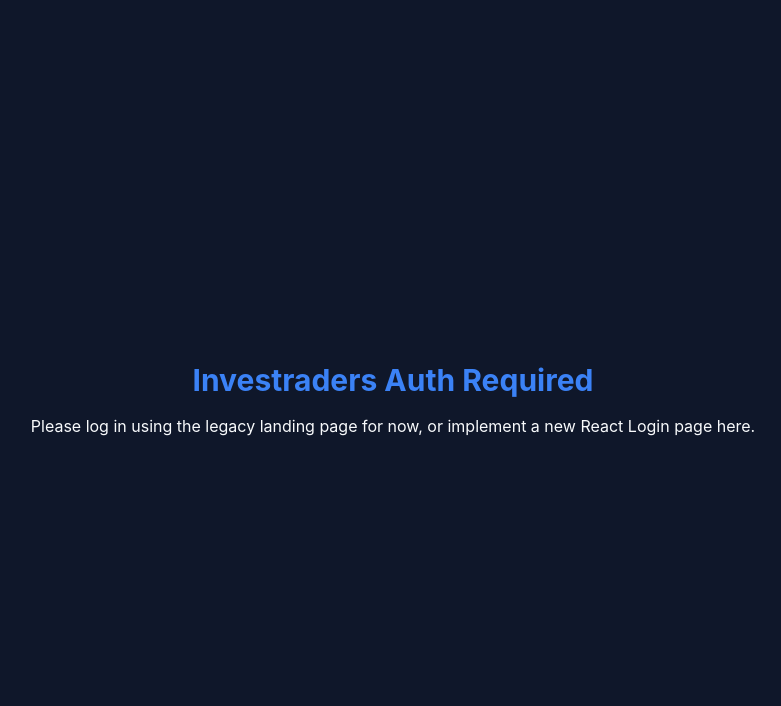
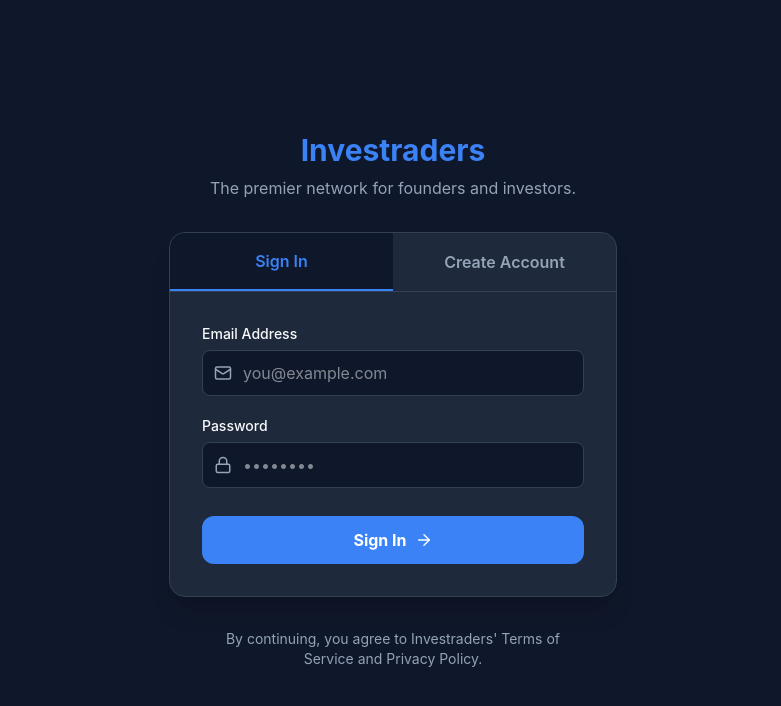
Before and after one commit to omarboudaya-max/investraders2.0, a React (Vite) app: page / in a window 1280 px wide. Shown: the top 706 px of the page, without its empty margins (247-1028 px from the left). Built offline with nearby package versions, Linux system fonts and the light colour scheme; no server answers.

Commit message:
feat: add native React authentication flow

```diff
--- a/src/components/Layout.jsx
+++ b/src/components/Layout.jsx
@@ -2,6 +2,7 @@
 import Sidebar from './Sidebar'
 import TopHeader from './TopHeader'
 import { useAuth } from '../contexts/AuthContext'
+import Auth from '../pages/Auth'
 
 export default function Layout() {
   const { user, loading } = useAuth()
@@ -10,14 +11,9 @@
     return <div className="h-screen w-screen flex items-center justify-center bg-background text-foreground">Loading...</div>
   }
 
-  // If not logged in, we could redirect, but for now we just show a login prompt
+  // If not logged in, render the Auth module directly
   if (!user) {
-    return (
-      <div className="h-screen w-screen flex flex-col items-center justify-center bg-background text-foreground">
-        <h1 className="text-3xl font-bold text-primary mb-4">Investraders Auth Required</h1>
-        <p>Please log in using the legacy landing page for now, or implement a new React Login page here.</p>
-      </div>
-    )
+    return <Auth />
   }
 
   return (
--- /dev/null
+++ b/src/pages/Auth.jsx
@@ -0,0 +1,217 @@
+import { useState } from 'react'
+import { supabase } from '../lib/supabase'
+import { Building, TrendingUp, Mail, Lock, User, AlertCircle, ArrowRight } from 'lucide-react'
+
+export default function Auth() {
+  const [isLogin, setIsLogin] = useState(true)
+  const [loading, setLoading] = useState(false)
+  const [error, setError] = useState(null)
+
+  // Form State
+  const [email, setEmail] = useState('')
+  const [password, setPassword] = useState('')
+
+  // Registration specific
+  const [firstName, setFirstName] = useState('')
+  const [lastName, setLastName] = useState('')
+  const [role, setRole] = useState('founder') // 'founder' | 'investor'
+
+  const validatePassword = (pass) => {
+    const hasNum = /[0-9]/.test(pass)
+    const hasSpec = /[^A-Za-z0-9]/.test(pass)
+    if (pass.length < 8 || !hasNum || !hasSpec) {
+      return 'Password must be at least 8 characters and contain at least 1 number and 1 special character.'
+    }
+    return null
+  }
+
+  const handleAuth = async (e) => {
+    e.preventDefault()
+    setError(null)
+
+    if (!email || !password) {
+      setError("Please fill in all required fields.")
+      return
+    }
+
+    if (!isLogin) {
+      if (!firstName || !lastName) {
+        setError("Please provide your first and last name.")
+        return
+      }
+
+      const passError = validatePassword(password)
+      if (passError) {
+        setError(passError)
+        return
+      }
+    }
+
+    setLoading(true)
+
+    try {
+      if (isLogin) {
+        const { error } = await supabase.auth.signInWithPassword({
+          email,
+          password
+        })
+        if (error) throw error
+      } else {
+        const { error } = await supabase.auth.signUp({
+          email,
+          password,
+          options: {
+            data: {
+              firstName,
+              lastName,
+              role
+            }
+          }
+        })
+        if (error) throw error
+
+        // Supabase auto-logins after signup if email confirmation isn't required.
+        // The trigger in the DB will handle creating the public.users record.
+      }
+    } catch (err) {
+      setError(err.message)
+    } finally {
+      setLoading(false)
+    }
+  }
+
+  return (
+    <div className="min-h-screen w-screen bg-background flex flex-col justify-center items-center p-4">
+
+      <div className="mb-8 text-center">
+        <h1 className="text-3xl font-bold text-primary mb-2">Investraders</h1>
+        <p className="text-muted-foreground">The premier network for founders and investors.</p>
+      </div>
+
+      <div className="w-full max-w-md bg-card border border-border rounded-2xl shadow-xl overflow-hidden">
+
+        {/* Toggle */}
+        <div className="flex border-b border-border">
+          <button
+            onClick={() => { setIsLogin(true); setError(null) }}
+            className={`flex-1 py-4 text-center font-semibold transition-colors ${isLogin ? 'bg-background text-primary border-b-2 border-primary' : 'text-muted-foreground hover:bg-muted'}`}
+          >
+            Sign In
+          </button>
+          <button
+            onClick={() => { setIsLogin(false); setError(null) }}
+            className={`flex-1 py-4 text-center font-semibold transition-colors ${!isLogin ? 'bg-background text-primary border-b-2 border-primary' : 'text-muted-foreground hover:bg-muted'}`}
+          >
+            Create Account
+          </button>
+        </div>
+
+        <form onSubmit={handleAuth} className="p-8 flex flex-col gap-5">
+
+          {error && (
+            <div className="bg-destructive/10 text-destructive text-sm p-3 rounded-lg flex items-start gap-2">
+              <AlertCircle size={16} className="mt-0.5 flex-shrink-0" />
+              <span>{error}</span>
+            </div>
+          )}
+
+          {!isLogin && (
+            <>
+              <div className="grid grid-cols-2 gap-4">
+                <div className="flex flex-col gap-1.5">
+                  <label className="text-sm font-medium text-foreground">First Name</label>
+                  <div className="relative">
+                    <User size={18} className="absolute left-3 top-1/2 -translate-y-1/2 text-muted-foreground" />
+                    <input
+                      type="text"
+                      value={firstName}
+                      onChange={(e) => setFirstName(e.target.value)}
+                      className="w-full bg-background border border-border rounded-lg pl-10 pr-4 py-2.5 outline-none focus:border-primary transition-colors"
+                      placeholder="John"
+                    />
+                  </div>
+                </div>
+                <div className="flex flex-col gap-1.5">
+                  <label className="text-sm font-medium text-foreground">Last Name</label>
+                  <input
+                    type="text"
+                    value={lastName}
+                    onChange={(e) => setLastName(e.target.value)}
+                    className="w-full bg-background border border-border rounded-lg px-4 py-2.5 outline-none focus:border-primary transition-colors"
+                    placeholder="Doe"
+                  />
+                </div>
+              </div>
+
+              <div className="flex flex-col gap-1.5">
+                <label className="text-sm font-medium text-foreground">I am a...</label>
+                <div className="grid grid-cols-2 gap-4">
+                  <button
+                    type="button"
+                    onClick={() => setRole('founder')}
+                    className={`flex items-center justify-center gap-2 py-3 rounded-lg border-2 transition-colors ${role === 'founder' ? 'border-primary bg-primary/10 text-primary font-bold' : 'border-border text-muted-foreground hover:border-primary/50'}`}
+                  >
+                    <Building size={18} /> Founder
+                  </button>
+                  <button
+                    type="button"
+                    onClick={() => setRole('investor')}
+                    className={`flex items-center justify-center gap-2 py-3 rounded-lg border-2 transition-colors ${role === 'investor' ? 'border-emerald-500 bg-emerald-500/10 text-emerald-500 font-bold' : 'border-border text-muted-foreground hover:border-emerald-500/50'}`}
+                  >
+                    <TrendingUp size={18} /> Investor
+                  </button>
+                </div>
+              </div>
+            </>
+          )}
+
+          <div className="flex flex-col gap-1.5">
+            <label className="text-sm font-medium text-foreground">Email Address</label>
+            <div className="relative">
+              <Mail size={18} className="absolute left-3 top-1/2 -translate-y-1/2 text-muted-foreground" />
+              <input
+                type="email"
+                value={email}
+                onChange={(e) => setEmail(e.target.value)}
+                className="w-full bg-background border border-border rounded-lg pl-10 pr-4 py-2.5 outline-none focus:border-primary transition-colors"
+                placeholder="you@example.com"
+              />
+            </div>
+          </div>
+
+          <div className="flex flex-col gap-1.5">
+            <label className="text-sm font-medium text-foreground">Password</label>
+            <div className="relative">
+              <Lock size={18} className="absolute left-3 top-1/2 -translate-y-1/2 text-muted-foreground" />
+              <input
+                type="password"
+                value={password}
+                onChange={(e) => setPassword(e.target.value)}
+                className="w-full bg-background border border-border rounded-lg pl-10 pr-4 py-2.5 outline-none focus:border-primary transition-colors"
+                placeholder="••••••••"
+              />
+            </div>
+            {!isLogin && (
+              <p className="text-xs text-muted-foreground mt-1">Must be at least 8 characters, 1 number, 1 special character.</p>
+            )}
+          </div>
+
+          <button
+            type="submit"
+            disabled={loading}
+            className="w-full flex items-center justify-center gap-2 bg-primary text-primary-foreground py-3 rounded-xl font-bold mt-2 hover:bg-primary/90 transition-colors disabled:opacity-50"
+          >
+            {loading ? 'Processing...' : (isLogin ? 'Sign In' : 'Create Account')}
+            {!loading && <ArrowRight size={18} />}
+          </button>
+
+        </form>
+      </div>
+
+      <p className="text-sm text-muted-foreground mt-8 text-center max-w-sm">
+        By continuing, you agree to Investraders' Terms of Service and Privacy Policy.
+      </p>
+
+    </div>
+  )
+}
```
